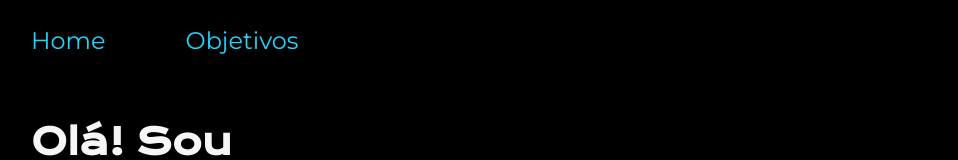
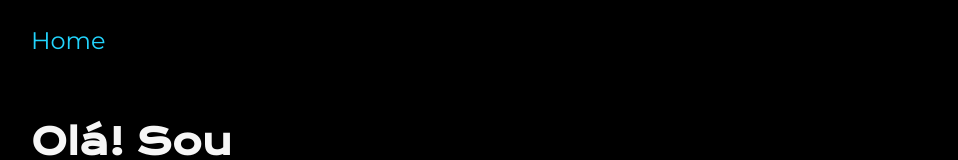
Before and after one commit to Ricardogonzaga98/portfolio, a plain HTML site: page index.html in a window 1280 px wide. Shown: the top 160 px of the page, without its empty margins (161-1119 px from the left). Drawn offline with nearby package versions, Linux system fonts and the light colour scheme.

Commit message:
Update index.html

```diff
--- a/index.html
+++ b/index.html
@@ -12,7 +12,7 @@
     <header class="cabecalho">
         <nav class="cabecalho_menu">
             <a class="cabecalho_menu_link" href="index.html">Home</a>
-            <a class="cabecalho_menu_link" href="objetivo.html">Objetivos</a>
+
 
        </nav>
     </header>
```
